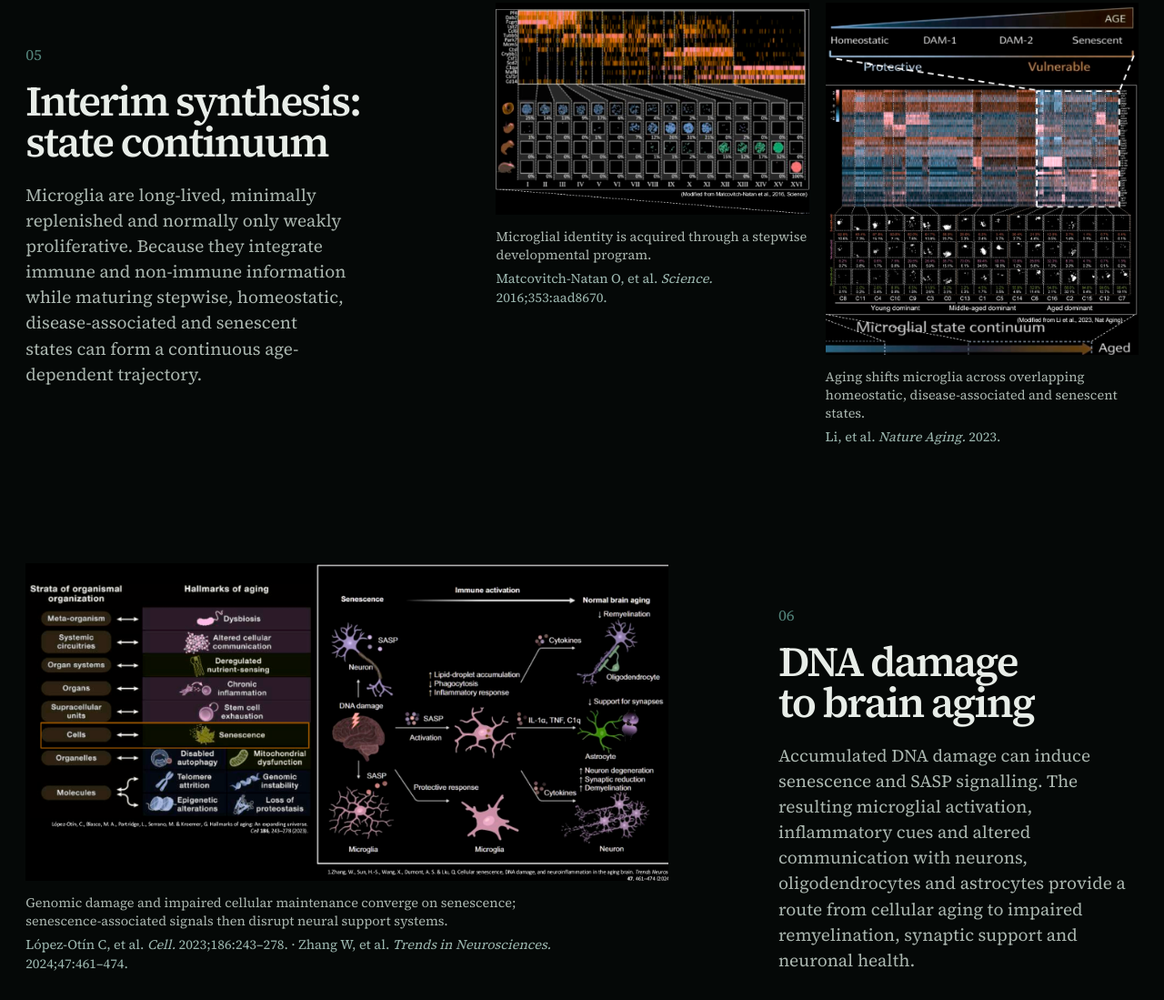
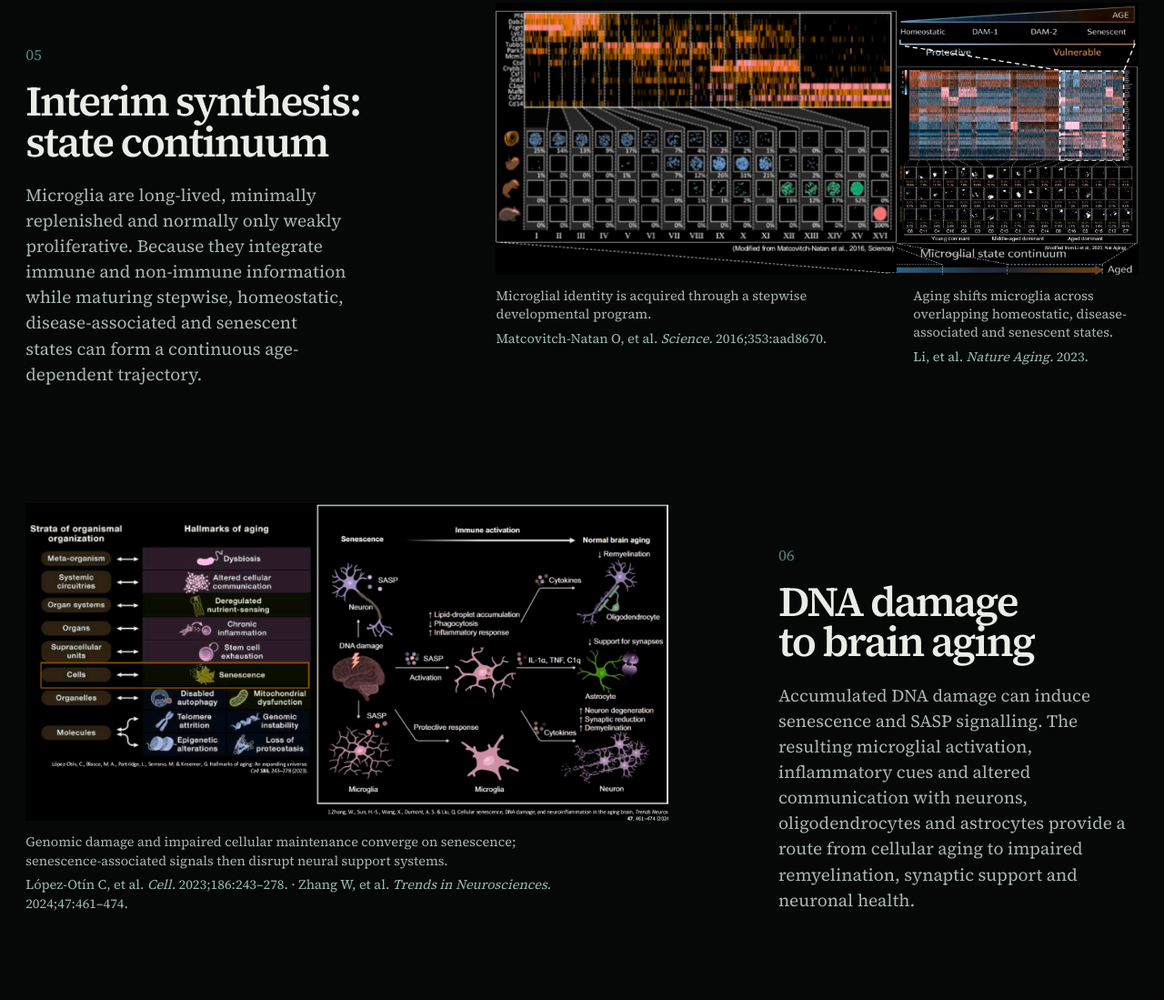
Before and after one commit to Chanistics/chan-rim-neuroscience, a plain HTML site: page en.html in a window 1280 px wide. Shown: the part 6805-7904 px from the top of the page at 91% size. Drawn offline with Linux system fonts and the light colour scheme; a web font is replaced by a local one.

Commit message:
Align continuum figures and restore figure border

```diff
--- a/en.html
+++ b/en.html
@@ -30,7 +30,7 @@
     <link href="https://fonts.googleapis.com/css2?family=Noto+Serif+KR:wght@400;500;600&amp;family=Source+Serif+4:opsz,wght@8..60,400;8..60,500;8..60,600&amp;display=swap" rel="stylesheet" />
     <link rel="manifest" href="manifest.webmanifest" />
     <link rel="stylesheet" href="styles.css?v=19" />
-    <link rel="stylesheet" href="prototypes/dark-science/theme.css?v=8" />
+    <link rel="stylesheet" href="prototypes/dark-science/theme.css?v=9" />
     <script>
       document.documentElement.classList.add('js');
       document.documentElement.dataset.theme = 'dark-science';
@@ -223,7 +223,7 @@
           <li class="hypothesis-step hypothesis-step-reverse" data-reveal>
             <div class="hypothesis-copy"><h4>DNA damage to brain aging</h4><p>Accumulated DNA damage can induce senescence and SASP signalling. The resulting microglial activation, inflammatory cues and altered communication with neurons, oligodendrocytes and astrocytes provide a route from cellular aging to impaired remyelination, synaptic support and neuronal health.</p></div>
             <div class="hypothesis-visuals hypothesis-visuals-single">
-              <figure class="evidence-panel"><img src="assets/hypothesis-figures-dark/06-dna-damage-aging.png?v=2" width="1720" height="850" alt="Hallmarks of aging and a mechanistic cascade from DNA damage to senescence, neuroinflammation and brain aging" loading="lazy" decoding="async" /><figcaption>Genomic damage and impaired cellular maintenance converge on senescence; senescence-associated signals then disrupt neural support systems. <span class="figure-reference">López-Otín C, et al. <em>Cell.</em> 2023;186:243–278. · Zhang W, et al. <em>Trends in Neurosciences.</em> 2024;47:461–474.</span></figcaption></figure>
+              <figure class="evidence-panel"><span class="evidence-image-frame evidence-image-frame-right"><img src="assets/hypothesis-figures-dark/06-dna-damage-aging.png?v=2" width="1720" height="850" alt="Hallmarks of aging and a mechanistic cascade from DNA damage to senescence, neuroinflammation and brain aging" loading="lazy" decoding="async" /></span><figcaption>Genomic damage and impaired cellular maintenance converge on senescence; senescence-associated signals then disrupt neural support systems. <span class="figure-reference">López-Otín C, et al. <em>Cell.</em> 2023;186:243–278. · Zhang W, et al. <em>Trends in Neurosciences.</em> 2024;47:461–474.</span></figcaption></figure>
             </div>
           </li>
 
--- a/prototypes/dark-science/theme.css
+++ b/prototypes/dark-science/theme.css
@@ -312,6 +312,20 @@ html[data-theme="dark-science"] .hypothesis-visuals-single {
   grid-template-columns: minmax(0, 1fr);
 }
 
+html[data-theme="dark-science"] .hypothesis-visuals-continuum {
+  grid-template-columns: minmax(0, 1.4754fr) minmax(0, 0.8889fr);
+  gap: 0;
+  align-items: start;
+}
+
+html[data-theme="dark-science"] .hypothesis-visuals-continuum .evidence-panel:first-child figcaption {
+  padding-right: var(--gutter);
+}
+
+html[data-theme="dark-science"] .hypothesis-visuals-continuum .evidence-panel:last-child figcaption {
+  padding-left: var(--gutter);
+}
+
 html[data-theme="dark-science"] .hypothesis-copy::before {
   color: color-mix(in srgb, var(--accent) 68%, transparent);
 }
@@ -327,6 +341,22 @@ html[data-theme="dark-science"] .evidence-panel img {
   object-fit: contain;
   background: transparent;
   mix-blend-mode: normal;
+}
+
+html[data-theme="dark-science"] .evidence-image-frame {
+  position: relative;
+  display: block;
+}
+
+html[data-theme="dark-science"] .evidence-image-frame-right::after {
+  position: absolute;
+  top: 0.6%;
+  right: 0;
+  bottom: 5.3%;
+  width: 2px;
+  background: rgba(238, 242, 239, 0.92);
+  content: "";
+  pointer-events: none;
 }
 
 html[data-theme="dark-science"] .evidence-panel figcaption {
@@ -402,6 +432,16 @@ html[data-theme="dark-science"] .contact-row:nth-child(odd) {
 }
 
 @media (max-width: 800px) {
+  html[data-theme="dark-science"] .hypothesis-visuals-continuum {
+    grid-template-columns: minmax(0, 1fr);
+    gap: var(--gutter);
+  }
+
+  html[data-theme="dark-science"] .hypothesis-visuals-continuum .evidence-panel:first-child figcaption,
+  html[data-theme="dark-science"] .hypothesis-visuals-continuum .evidence-panel:last-child figcaption {
+    padding-inline: 0;
+  }
+
   html[data-theme="dark-science"] .hero-discipline {
     display: block;
     left: 1rem;
```
Also changed, not shown: ko.html (+2 -2 lines).
